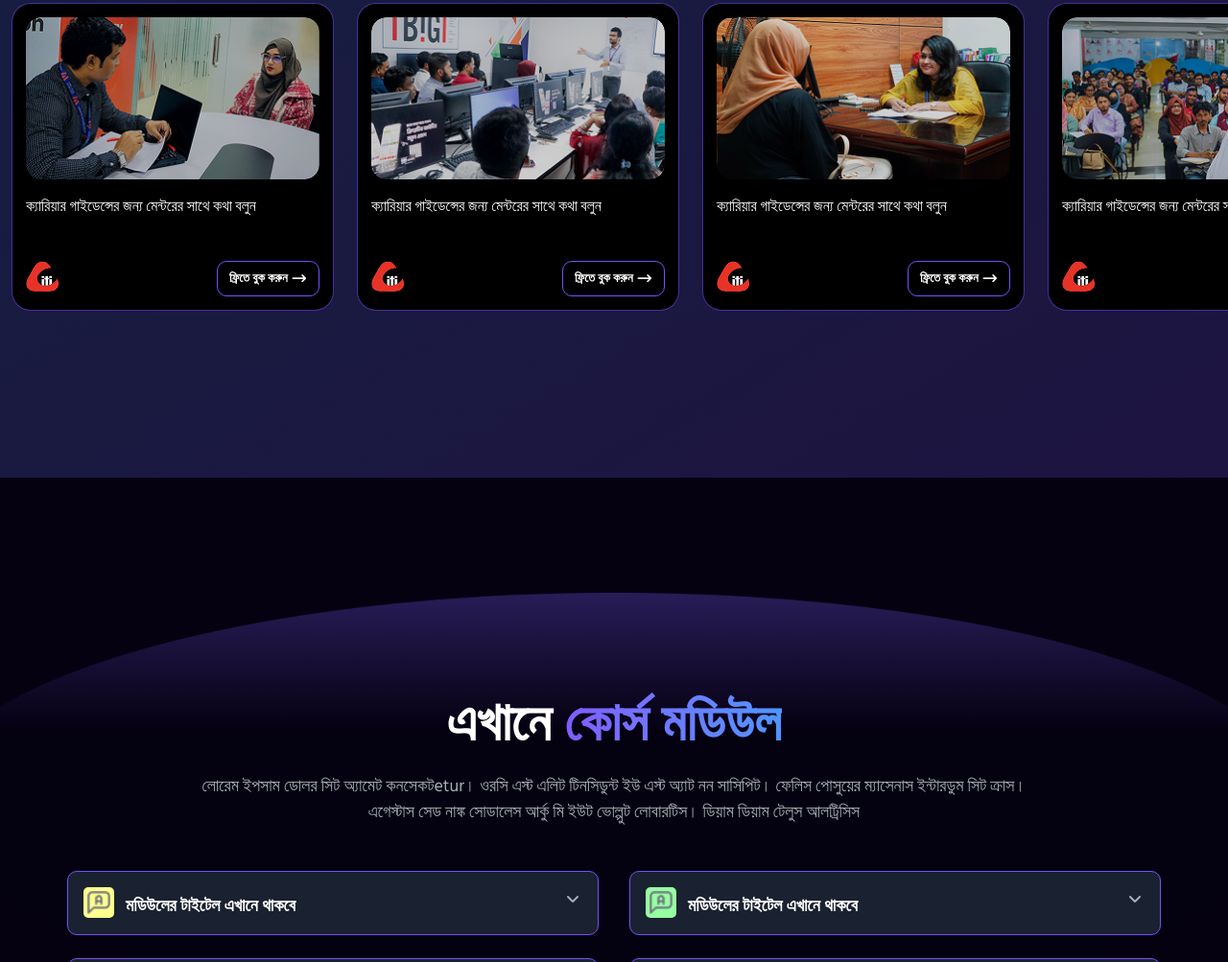
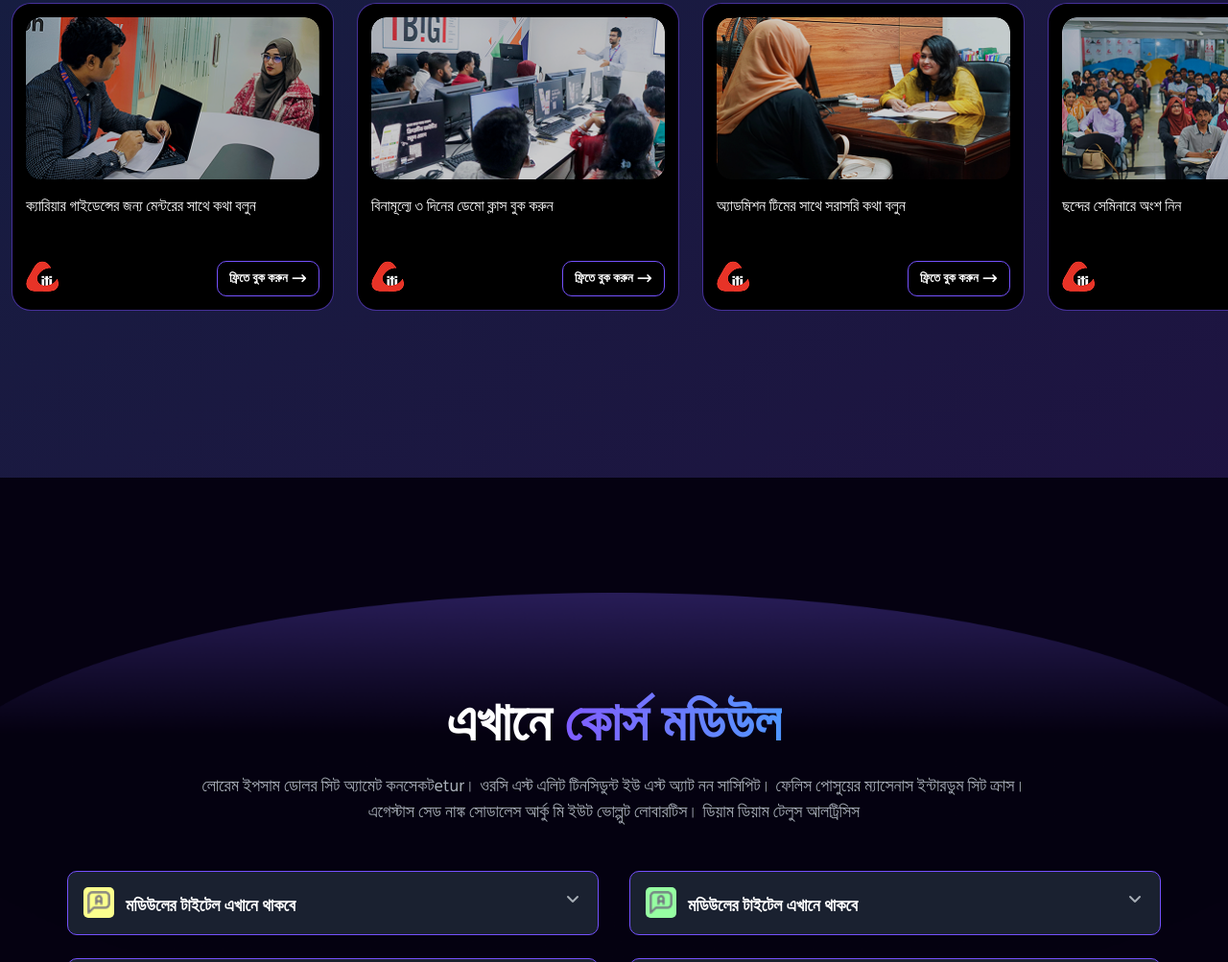
Before and after one commit to Sijan666/creativeWeb-Bangla, a website: page index.html in a window 1280 px wide. Shown: the part 1955-2958 px from the top of the page at 96% size. Drawn offline with Linux system fonts and the light colour scheme.

Commit message:
ready for production

```diff
--- a/index.html
+++ b/index.html
@@ -424,7 +424,7 @@
                 <img src="images/session2.png" alt="session2" class="w-full mx-auto">
               </div>
               <div class="mt-4 mb-11.25">
-                <p class="text-base font-hind text-white leading-[150%]">ক্যারিয়ার গাইডেন্সের জন্য মেন্টরের সাথে কথা বলুন</p>
+                <p class="text-base font-hind text-white leading-[150%]">বিনামূল্যে ৩ দিনের  ডেমো ক্লাস বুক করুন</p>
               </div>
               <div class="flex justify-between">
                 <div class="logo">
@@ -448,7 +448,7 @@
                 <img src="images/session3.png" alt="session3" class="w-full mx-auto">
               </div>
               <div class="mt-4 mb-11.25">
-                <p class="text-base font-hind text-white leading-[150%]">ক্যারিয়ার গাইডেন্সের জন্য মেন্টরের সাথে কথা বলুন</p>
+                <p class="text-base font-hind text-white leading-[150%]">অ্যাডমিশন টিমের সাথে সরাসরি কথা বলুন</p>
               </div>
               <div class="flex justify-between">
                 <div class="logo">
@@ -472,7 +472,7 @@
                 <img src="images/session4.png" alt="session4" class="w-full mx-auto">
               </div>
               <div class="mt-4 mb-11.25">
-                <p class="text-base font-hind text-white leading-[150%]">ক্যারিয়ার গাইডেন্সের জন্য মেন্টরের সাথে কথা বলুন</p>
+                <p class="text-base font-hind text-white leading-[150%]">ছন্দের সেমিনারে অংশ নিন</p>
               </div>
               <div class="flex justify-between">
                 <div class="logo">
```
